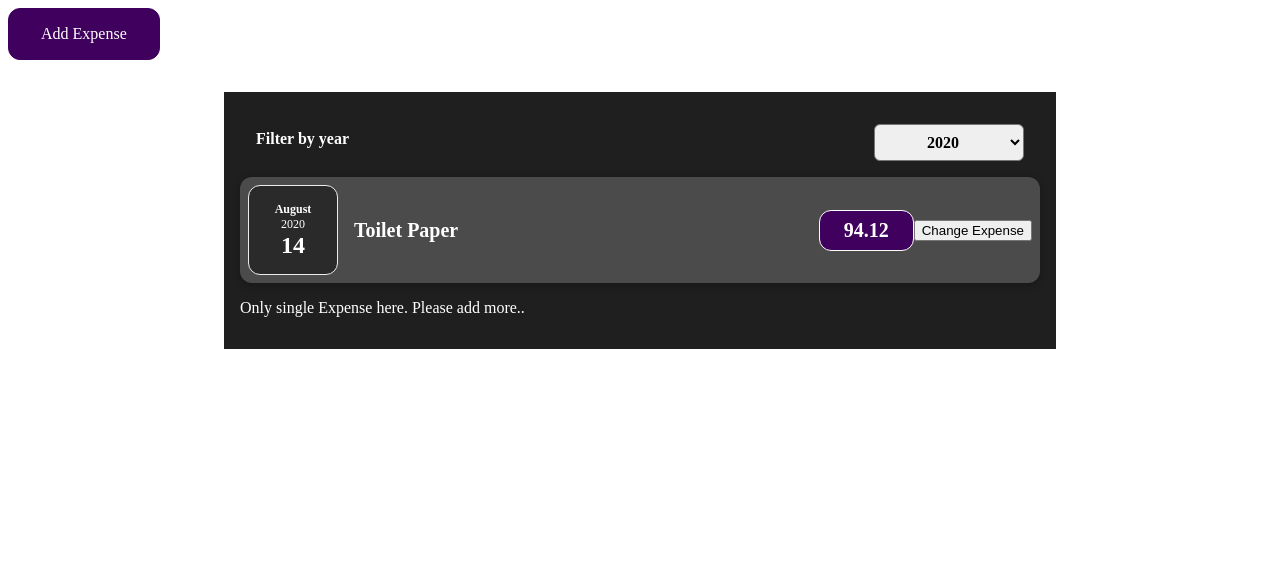
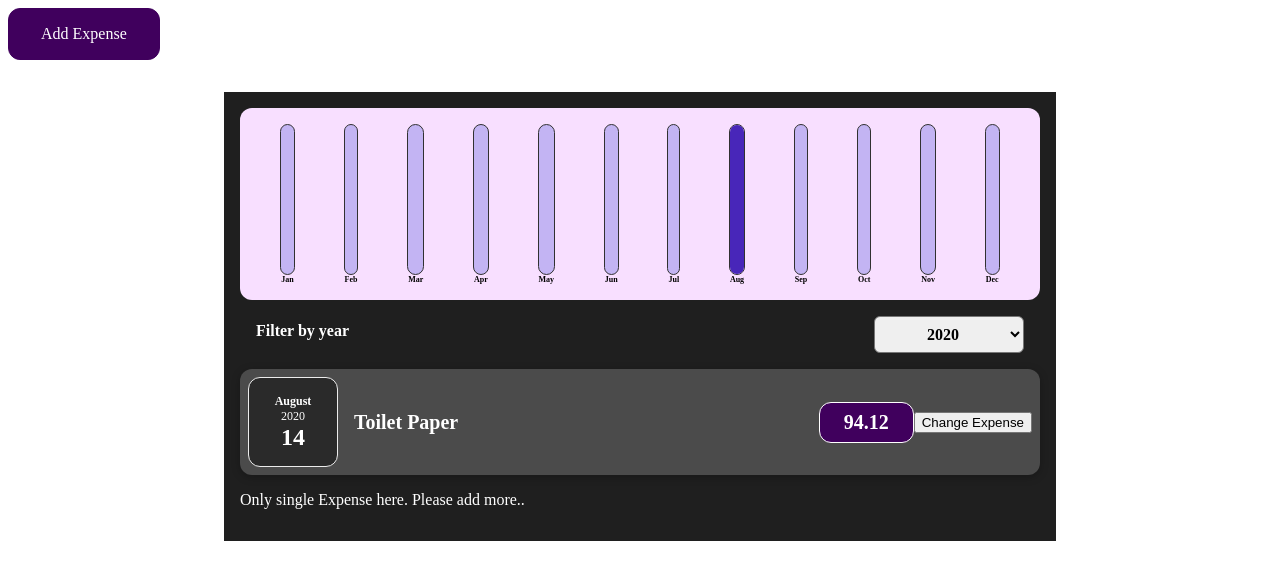
Before and after one commit to aadi-thedevguy/react-Expense-Tracker, a React (Vite) app: page / in a window 1280 px wide. Shown: the top 580 px of the page. Built offline with nearby package versions, Linux system fonts and the light colour scheme.

Commit message:
added Charts

```diff
--- a/src/App.jsx
+++ b/src/App.jsx
@@ -2,6 +2,7 @@
 import ExpenseItem from './components/Expenses/ExpenseItem'
 import ExpenseForm from './components/Expenses/ExpenseForm'
 import ExpensesFilter from './components/Expenses/ExpensesFilter';
+import ExpensesChart from './components/Expenses/ExpenseChart';
 import { useState } from 'react'
 const expenses = [
   {
@@ -85,6 +86,7 @@
       }
 
       <main className="expenses">
+        <ExpensesChart expenses={filteredExpenses} />
         <ExpensesFilter selected={filteredYear} onChangeFilter={filterChangeHandler} />
         {expensesContent}
         {filteredExpenses.length === 1 && <p>Only single Expense here. Please add more..</p>}
--- /dev/null
+++ b/src/components/Chart/Chart.css
@@ -0,0 +1,40 @@
+.chart {
+  padding: 1rem;
+  border-radius: 12px;
+  background-color: #f8dfff;
+  text-align: center;
+  display: flex;
+  justify-content: space-around;
+  height: 10rem;
+}
+
+.chart-bar {
+  height: 100%;
+  display: flex;
+  flex-direction: column;
+  align-items: center;
+}
+
+.chart-bar__inner {
+  height: 100%;
+  width: 100%;
+  border: 1px solid #313131;
+  border-radius: 12px;
+  background-color: #c3b4f3;
+  overflow: hidden;
+  display: flex;
+  flex-direction: column;
+  justify-content: flex-end;
+}
+
+.chart-bar__fill {
+  background-color: #4826b9;
+  width: 100%;
+  transition: all 0.3s ease-out;
+}
+
+.chart-bar__label {
+  font-weight: bold;
+  font-size: 0.5rem;
+  text-align: center;
+}
--- /dev/null
+++ b/src/components/Chart/Chart.jsx
@@ -0,0 +1,18 @@
+import React from 'react'
+import ChartBar from './ChartBar'
+import './Chart.css'
+
+const Chart = ({ dataPoints }) => {
+  const dataPointValues = dataPoints.map(dataPoint => dataPoint.value )
+  const totalMaximum = Math.max(...dataPointValues)
+
+  return (
+    <div className='chart'>
+      {
+        dataPoints.map(dataPoint => <ChartBar key={dataPoint.label} value={dataPoint.value} maxValue={totalMaximum} label={dataPoint.label} />)
+      }
+    </div>
+  )
+}
+
+export default Chart
--- /dev/null
+++ b/src/components/Chart/ChartBar.jsx
@@ -0,0 +1,20 @@
+
+
+const ChartBar = ({label,maxValue,value}) => {
+  let barFillHeight = '0%'
+  if (maxValue > 0) {
+    barFillHeight = Math.round((value / maxValue) * 100) + '%'
+  }
+
+
+  return (
+    <div className="chart-bar">
+      <div className="chart-bar__inner">
+        <div className="chart-bar__fill" style={{height : barFillHeight}}></div>
+      </div>
+      <div className="chart-bar__label">{label}</div>
+    </div>
+  )
+}
+
+export default ChartBar
--- /dev/null
+++ b/src/components/Expenses/ExpenseChart.jsx
@@ -0,0 +1,29 @@
+import React from 'react';
+
+import Chart from '../Chart/Chart';
+
+const ExpensesChart = (props) => {
+  const chartDataPoints = [
+    { label: 'Jan', value: 0 },
+    { label: 'Feb', value: 0 },
+    { label: 'Mar', value: 0 },
+    { label: 'Apr', value: 0 },
+    { label: 'May', value: 0 },
+    { label: 'Jun', value: 0 },
+    { label: 'Jul', value: 0 },
+    { label: 'Aug', value: 0 },
+    { label: 'Sep', value: 0 },
+    { label: 'Oct', value: 0 },
+    { label: 'Nov', value: 0 },
+    { label: 'Dec', value: 0 },
+  ];
+
+  for (const expense of props.expenses) {
+    const expenseMonth = expense.date.getMonth(); // starting at 0 => January => 0
+    chartDataPoints[expenseMonth].value += expense.amount;
+  }
+
+  return <Chart dataPoints={chartDataPoints} />;
+};
+
+export default ExpensesChart;
```
